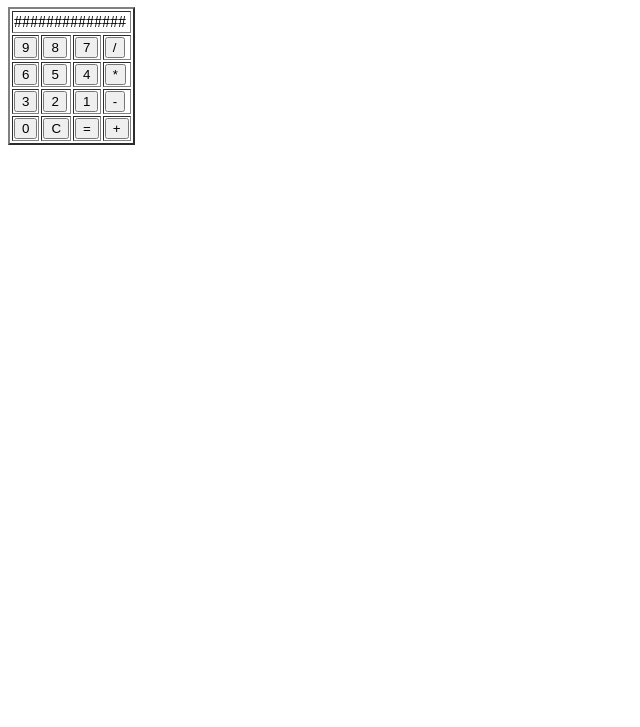
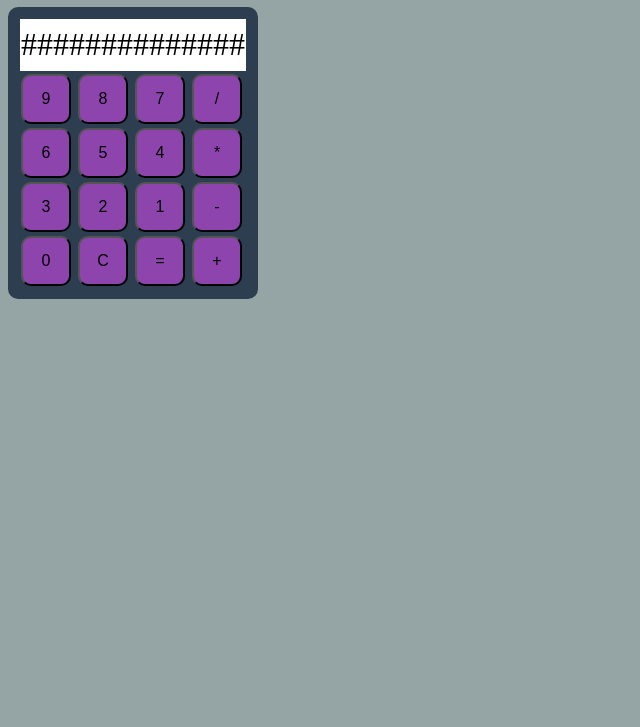
Before and after one commit to rbartee/javascript-html-calculator, a plain HTML site: page index.html in a window 1280 px wide. Shown: the part 73-800 px from the top of the page, without its empty margins (0-640 px from the left). Drawn offline with Linux system fonts and the light colour scheme.

Commit message:
first commit

```diff
--- a/index.html
+++ b/index.html
@@ -2,11 +2,12 @@
 <html>
     <head>
         <title>My Calculator</title>
+        <link rel="stylesheet" href="style.css" type="text/css" />
     </head>
     <body>
       <h1 id="title">My Calculator</h1>
       <div id="keypad">
-          <table border="2">
+          <table >
               <tr>
                   <td colspan="4" id="display-bar">##############</td>
 
--- a/style.css
+++ b/style.css
@@ -0,0 +1,26 @@
+body{
+    background-color: #95a5a6;
+}
+
+table{
+    background-color: #2c3e50;
+    border-radius: 10px;
+    padding:10px;
+}
+
+#display-bar{
+    background-color:white;
+    margin-bottom:10px;
+    height:50px;
+    font-size:2em;
+    overflow:hidden;
+    white-space:nowrap;
+}
+
+input[type=button]{
+    background-color:#8e44ad;
+    height:50px;
+    width:50px;
+    font-size:1em;
+    border-radius:10px;
+}
```
